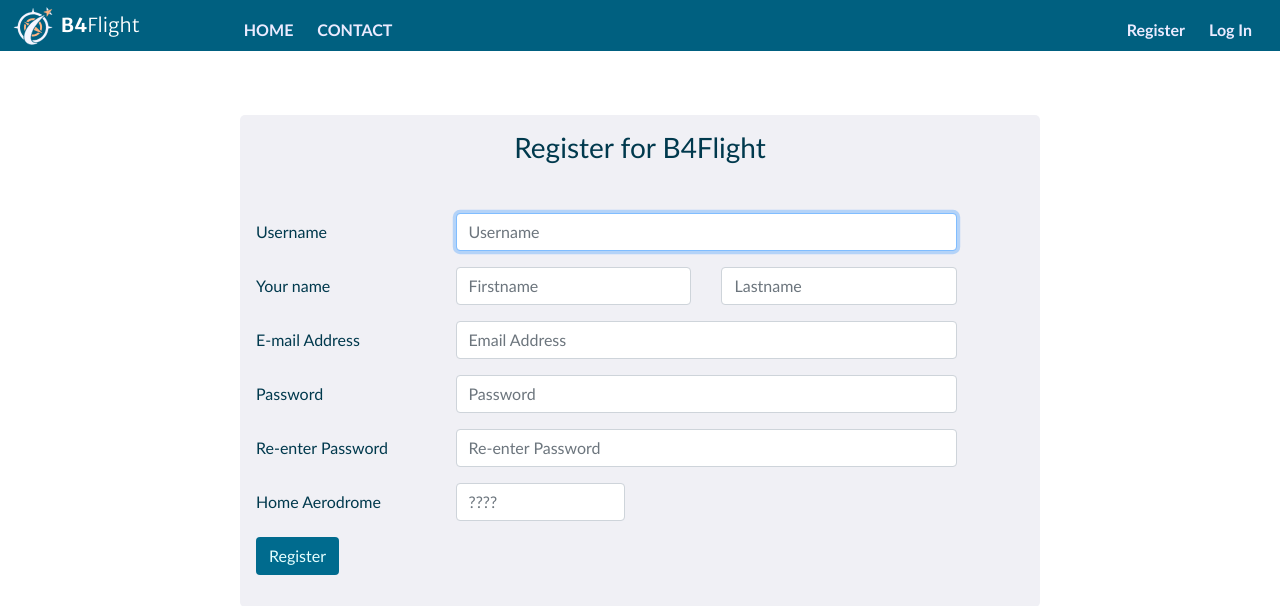
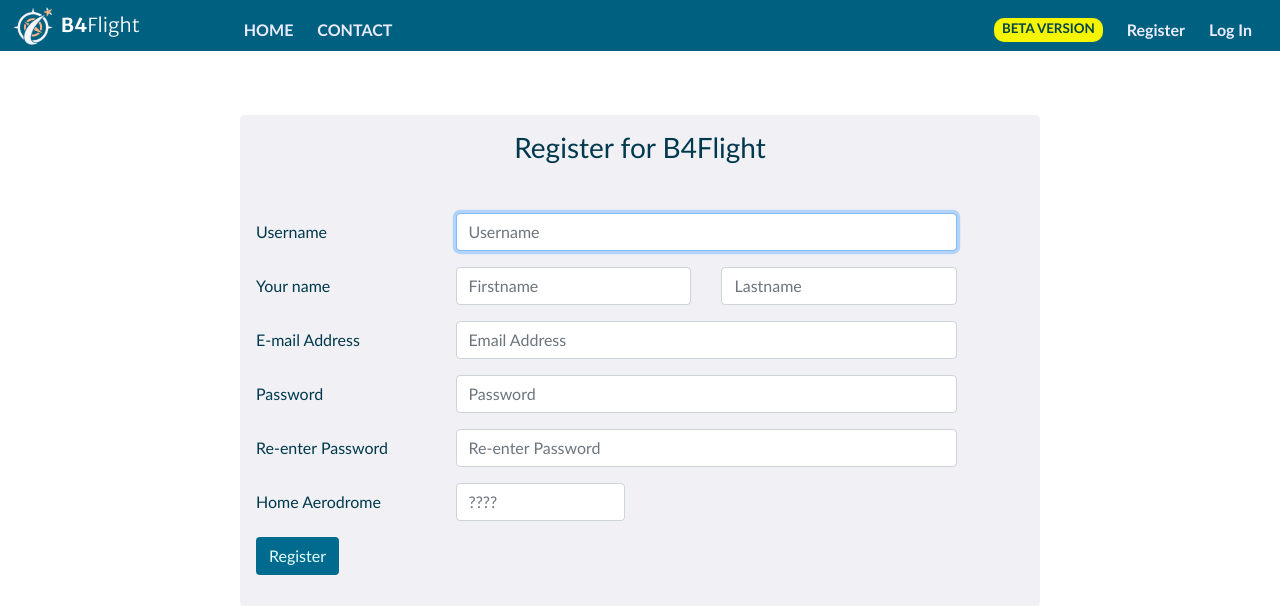
Before and after one commit to yyqyu/B4Flight, a Flask app: page /auth/register in a window 1280 px wide. Shown: the top 606 px of the page. Run offline with Flask 2, Linux system fonts and the light colour scheme; parts of the project's set-up code (start-up, migrations or seed data) failed here and were passed over; some libraries are stand-ins or nearby versions.

Commit message:
Added Beta Version badge to Navbar

```diff
--- a/B4Flight/src/flightbriefing/static/b4flight.css
+++ b/B4Flight/src/flightbriefing/static/b4flight.css
@@ -107,6 +107,18 @@ a.bflight-nav-user {
 	border-radius: 5px;
 }
 
+.bflight-nav-beta {
+	background-color: rgb(245, 245, 0);
+	color: rgb(0, 67, 77);
+	font-weight: bold;
+	font-size: smaller;
+	margin-top: 0.5rem;
+	padding-left: 0.5rem;
+	padding-right: 0.5rem;
+	padding-top: 0.1rem;
+	padding-bottom: 0.1rem;
+	border-radius: 10px;
+}
 .bflight-menu-dropdown {
 	background-color: rgb(0, 96, 128);
 	color: rgb(230,255,255);
--- a/B4Flight/src/flightbriefing/templates/base.html
+++ b/B4Flight/src/flightbriefing/templates/base.html
@@ -49,6 +49,7 @@
 					</ul>
 				</div>
 				  <ul class="navbar-nav ml-md-auto">
+					<li class="nav-item nav-item mx-2 bflight-nav-beta">BETA VERSION</li>
 				    {% if session['username'] %}
 					<li class="nav-item px-2 mx-2 bflight-navitem">
 						<div class="dropdown show">
```
